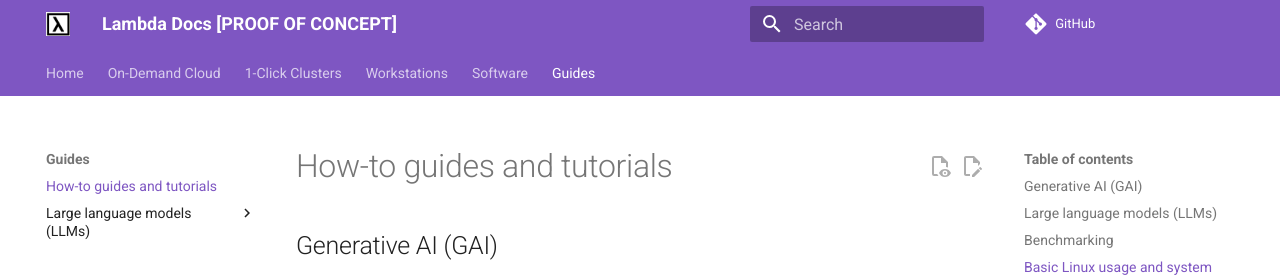
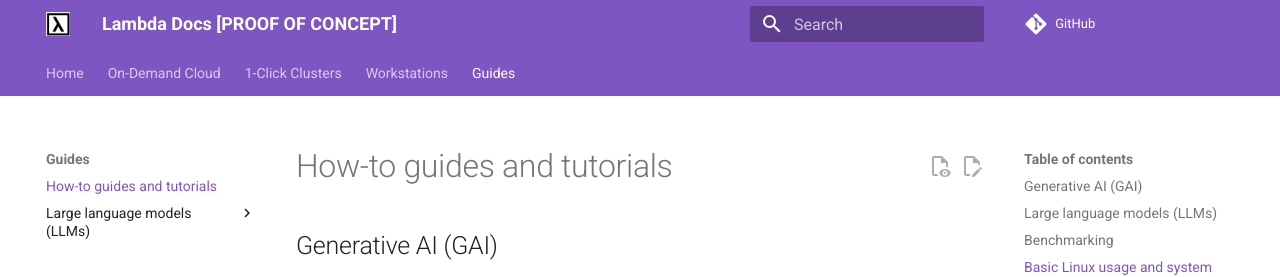
Before and after one commit to cbrownstein-lambda/lambda-docs-mkdocs, an MkDocs documentation site: the page built from docs/guides/index.md, in a window 1280 px wide. Shown: the top 277 px of the page. Built offline with MkDocs 1.6.1 and Material for MkDocs 9.7.7, drawn with Linux system fonts in a browser that asks for light colours; a script that is not in the unit is left out; comment, search, counter and statistics services are not loaded.

Commit message:
Remove unused category

```diff
--- a/mkdocs.yml
+++ b/mkdocs.yml
@@ -29,8 +29,6 @@ nav:
   - Workstations:
     - workstations/getting-started.md
     - workstations/troubleshooting.md
-  - Software:
-    - software/virtual-environments-containers.md
   - Guides:
       - guides/index.md
       - Large language models (LLMs):
```
